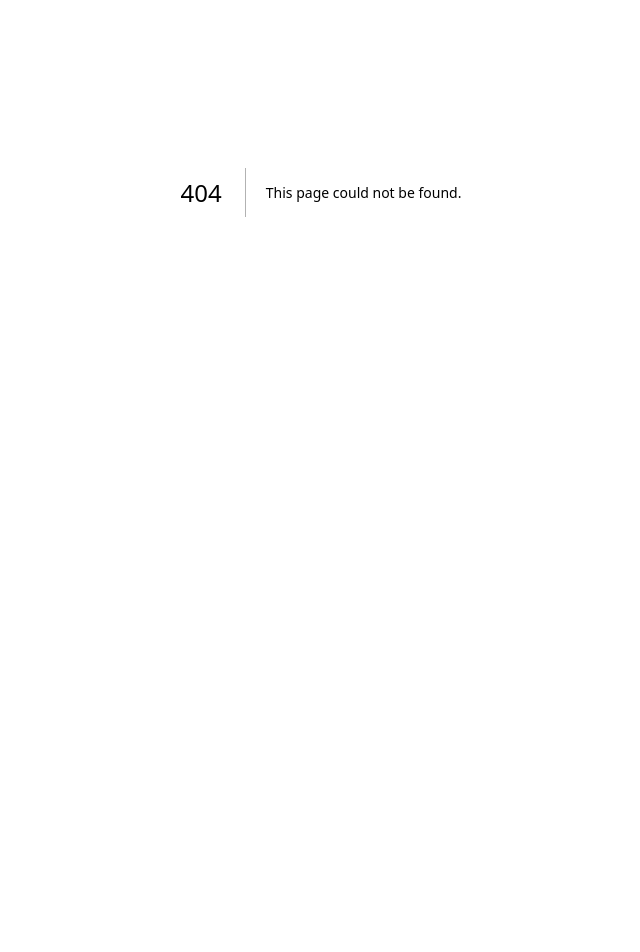
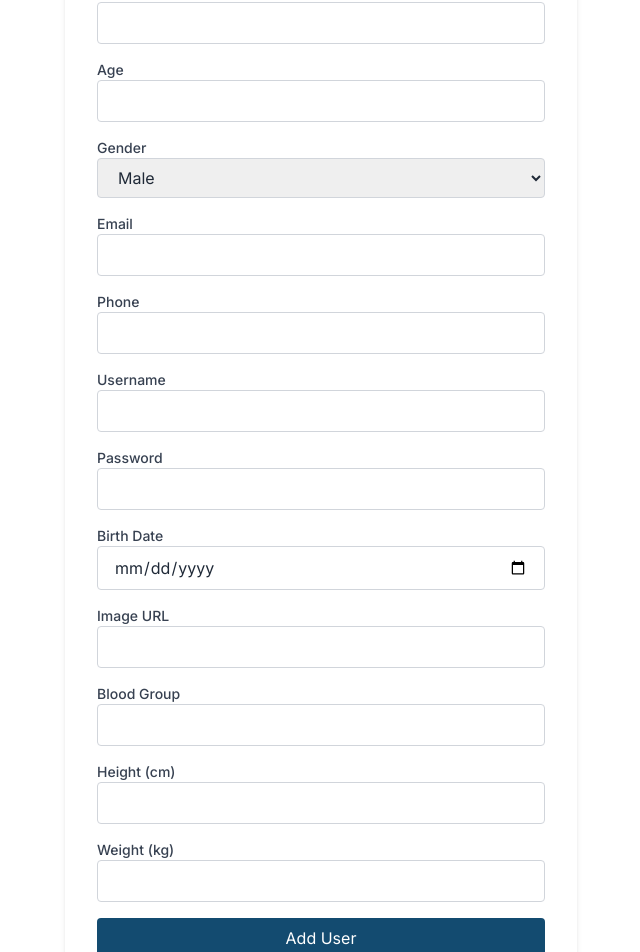
Before and after one commit to tanyaardhia/frontend_ADW, a Next.js app in the folder client/: page /users-add in a window 1280 px wide. Before the commit this address had no page. Shown: the part 208-1160 px from the top of the page, without its empty margins (319-959 px from the left). Before the commit the page ends 800 px from the top, so only its background shows below. Built offline with nearby package versions, Linux system fonts and the light colour scheme.

Commit message:
fix: all file

```diff
--- a/client/package.json
+++ b/client/package.json
@@ -10,11 +10,13 @@
   },
   "dependencies": {
     "@reduxjs/toolkit": "^2.2.7",
+    "@tanstack/react-query": "^5.51.23",
     "axios": "^1.7.3",
     "next": "14.2.5",
     "react": "^18",
     "react-dom": "^18",
     "react-hook-form": "^7.52.2",
+    "react-query": "^3.39.3",
     "react-redux": "^9.1.2",
     "react-toastify": "^10.0.5"
   },
--- a/client/src/app/dashboard/page.js
+++ b/client/src/app/dashboard/page.js
@@ -1,89 +1,156 @@
 "use client";
-import React, { useEffect, useState } from "react";
+
 import axios from "axios";
-import { useRouter } from "next/navigation";
-import Navbar from "@/components/navbar";
+import { useQuery } from "react-query";
+import { useState, useEffect } from "react";
 import TableUserList from "@/components/tableUserList";
 
 export default function Dashboard() {
-  const [users, setUsers] = useState([]);
   const [searchTerm, setSearchTerm] = useState("");
+  const [sortColumn, setSortColumn] = useState();
   const [sorting, setSorting] = useState({
     key: "",
     direction: "asc",
   });
 
-  const router = useRouter();
-  const [loading, setLoading] = useState(true);
-
-  const fetchData = async () => {
-    setLoading(true);
+  const fetchData = async (search, sortColumn, sorting) => {
     try {
-      const responseUsers = await axios.get("https://dummyjson.com/users");
-      setUsers(responseUsers.data.users);
+      const response = await axios.get("https://dummyjson.com/users/search", {
+        params: {
+          q: search,
+          sortBy: sortColumn,
+          sortOrder: sorting,
+        },
+      });
+      return response.data;
     } catch (error) {
-      console.error("Error fetching data:", error);
-    } finally {
-      setLoading(false);
+      console.error(error);
+      throw error;
     }
   };
 
-  const handleSearch = async (term) => {
-    setLoading(true);
-    try {
-      const responseSearch = await axios.get(
-        `https://dummyjson.com/users/search?q=${term}`
+  const { data, error, isLoading, refetch } = useQuery(
+    ["users", searchTerm, sortColumn, sorting],
+    () => fetchData(searchTerm, sortColumn, sorting),
+    {
+      keepPreviousData: true,
+    }
   );
-      setUsers(responseSearch.data.users);
-    } catch (error) {
-      console.error("Error searching data:", error);
-    } finally {
-      setLoading(false);
+
+  useEffect(() => {
+    refetch();
+  }, [searchTerm, sortColumn, sorting, refetch]);
+
+  const handleSort = (column) => {
+    if (sortColumn === column) {
+      setSorting((prev) => (prev.direction === "asc" ? "desc" : "asc"));
+    } else {
+      setSortColumn(column);
+      setSorting({ key: column, direction: "asc" });
     }
   };
 
-  useEffect(() => {
-    if (searchTerm) {
-      handleSearch(searchTerm);
+  const getSortIcon = (key) => {
+    if (sortColumn === key) {
+      if (sorting.direction === "asc") {
+        return (
+          <svg
+            className="w-4 h-4 ms-1"
+            fill="none"
+            viewBox="0 0 24 24"
+            stroke="currentColor"
+          >
+            <path
+              strokeLinecap="round"
+              strokeLinejoin="round"
+              strokeWidth="2"
+              d="m8 15 4 4 4-4m0-6-4-4-4 4"
+            />
+          </svg>
+        );
       } else {
-      fetchData();
+        return (
+          <svg
+            className="w-4 h-4 ms-1"
+            fill="none"
+            viewBox="0 0 24 24"
+            stroke="currentColor"
+          >
+            <path
+              strokeLinecap="round"
+              strokeLinejoin="round"
+              strokeWidth="2"
+              d="m16 15-4 4-4-4m0-6 4-4 4 4"
+            />
+          </svg>
+        );
       }
-  }, [searchTerm]);
-
-  const handleSort = (key) => {
-    let direction = "asc";
-    if (sorting.key === key && sorting.direction === "asc") {
-      direction = "desc";
+    } else {
+      return (
+        <svg
+          className="w-4 h-4 text-gray-600 ms-1"
+          fill="none"
+          viewBox="0 0 24 24"
+          stroke="currentColor"
+        >
+          <path
+            strokeLinecap="round"
+            strokeLinejoin="round"
+            strokeWidth="2"
+            d="m8 15 4 4 4-4m0-6-4-4-4 4"
+          />
+        </svg>
+      );
     }
-    setSorting({ key, direction });
-    setUsers((prevUsers) =>
-      [...prevUsers].sort((a, b) => {
-        if (a[key] < b[key]) return direction === "asc" ? -1 : 1;
-        if (a[key] > b[key]) return direction === "asc" ? 1 : -1;
-        return 0;
-      })
-    );
   };
 
+  if (isLoading)
     return (
-    <div>
-      <Navbar />
-      <div className="container mx-auto px-4 sm:px-6 lg:px-8 py-8 flex flex-col items-center">
-        <div className="flex flex-col md:flex-row justify-between items-center w-full max-w-4xl mb-6">
-          <h2 className="text-2xl font-bold mb-4 md:mb-0">Users List</h2>
-          <div className="relative">
+      <div className="flex items-center justify-center min-h-screen">
+        <span className="loading loading-spinner text-neutral"></span>
+      </div>
+    );
+
+  if (error) return <div>An error occurred: {error.message}</div>;
+
+  return (
+    <div className="relative p-4 m-9">
+      <div className="flex flex-col md:flex-row items-center md:justify-between pb-4 bg-white dark:bg-gray-900">
+        <h1 className="text-xl font-bold mb-4 md:mb-0">Users List</h1>
+        <label htmlFor="table-search" className="sr-only">
+          Search
+        </label>
+        <div className="relative w-full md:w-auto">
+          <div className="absolute inset-y-0 start-0 flex items-center ps-3">
+            <svg
+              className="w-4 h-4 text-gray-500 dark:text-gray-400"
+              aria-hidden="true"
+              xmlns="http://www.w3.org/2000/svg"
+              fill="none"
+              viewBox="0 0 20 20"
+            >
+              <path
+                stroke="currentColor"
+                strokeLinecap="round"
+                strokeLinejoin="round"
+                strokeWidth="2"
+                d="m19 19-4-4m0-7A7 7 0 1 1 1 8a7 7 0 0 1 14 0Z"
+              />
+            </svg>
+          </div>
           <input
             type="text"
-              className="border border-stone-400 rounded py-2 px-4 placeholder:text-sm focus:scale-105 ease-in-out duration-300 pr-10"
-              placeholder="searching users"
+            id="table-search-users"
+            className="block p-2 ps-10 text-sm text-gray-900 border border-gray-300 rounded-lg w-full md:w-80 bg-gray-50 focus:ring-blue-500 focus:border-blue-500 dark:bg-gray-700 dark:border-gray-600 dark:placeholder-gray-400 dark:text-white dark:focus:ring-blue-500 dark:focus:border-blue-500"
+            placeholder="Search for users"
             value={searchTerm}
             onChange={(e) => setSearchTerm(e.target.value)}
           />
           {searchTerm && (
             <button
               type="button"
+              className="absolute inset-y-0 end-0 flex items-center pe-3"
               onClick={() => setSearchTerm("")}
-                className="absolute inset-y-0 right-0 flex items-center pr-3"
             >
               <svg
                 xmlns="http://www.w3.org/2000/svg"
@@ -91,7 +158,7 @@ export default function Dashboard() {
                 viewBox="0 0 24 24"
                 stroke-width="1.5"
                 stroke="currentColor"
-                  className="w-6 h-6 text-gray-500"
+                className="w-5 h-5 text-gray-500 dark:text-gray-400"
               >
                 <path
                   stroke-linecap="round"
@@ -103,19 +170,14 @@ export default function Dashboard() {
           )}
         </div>
       </div>
-        {loading ? (
-          <div className="flex items-center justify-center h-screen">
-            <span className="loading loading-spinner text-neutral"></span>
-          </div>
-        ) : (
+
       <TableUserList
-            users={users}
+        data={data}
+        sortColumn={sortColumn}
+        sorting={sorting.direction}
         handleSort={handleSort}
-            sorting={sorting}
-            router={router}
+        getSortIcon={getSortIcon}
       />
-        )}
-      </div>
     </div>
   );
 }
--- a/client/src/app/layout.js
+++ b/client/src/app/layout.js
@@ -1,23 +1,24 @@
+"use client";
+
 import { Inter } from "next/font/google";
 import "./globals.css";
-import 'react-toastify/dist/ReactToastify.css';
+import "react-toastify/dist/ReactToastify.css";
 import { ToastContainer } from "react-toastify";
+import { QueryClient, QueryClientProvider } from "react-query";
 
 const inter = Inter({ subsets: ["latin"] });
-
-export const metadata = {
-  title: "Create Next App",
-  description: "Generated by create next app",
-};
+const queryClient = new QueryClient();
 
 export default function RootLayout({ children }) {
   return (
     <html lang="en">
       <body className={inter.className}>
-        <div>
-          {children}
-          <ToastContainer />
-        </div>
+        <QueryClientProvider client={queryClient}>
+          <div>
+            {children}
+            <ToastContainer />
+          </div>
+        </QueryClientProvider>
       </body>
     </html>
   );
--- /dev/null
+++ b/client/src/app/metadata.js
@@ -0,0 +1,4 @@
+export const metadata = {
+    title: "Create Next App",
+    description: "Generated by create next app",
+  };
--- /dev/null
+++ b/client/src/app/users-add/page.js
@@ -0,0 +1,193 @@
+"use client";
+import React, { useState } from "react";
+import { useForm } from "react-hook-form";
+import axios from "axios";
+import { useRouter } from "next/navigation";
+import { toast } from "react-toastify";
+import "react-toastify/dist/ReactToastify.css";
+
+export default function UsersAdd() {
+  const { register, handleSubmit, reset } = useForm();
+  const [loading, setLoading] = useState(false);
+  const router = useRouter();
+
+  const onSubmit = async (data) => {
+    setLoading(true);
+    console.log("sebelum dikirm >> ", data);
+
+    try {
+      const response = await axios.post(
+        "https://dummyjson.com/users/add",
+        data
+      );
+      console.log("form api>>", response);
+
+      if (response.status === 201) {
+        const currentUsers = JSON.parse(localStorage.getItem("users")) || [];
+        currentUsers.push(response.data);
+        localStorage.setItem("users", JSON.stringify(currentUsers));
+
+        toast.success("user added successfully!");
+        router.push("/dashboard");
+        reset();
+      }
+    } catch (error) {
+      console.error("Error adding user:", error);
+      toast.error("Failed to add user. Please try again.");
+    } finally {
+      setLoading(false);
+    }
+  };
+
+  return (
+    <div className="container mx-auto px-4 sm:px-6 lg:px-8 py-8">
+      <h2 className="text-2xl font-bold mb-4 text-center">Add New User</h2>
+      <div className="max-w-lg mx-auto bg-white p-8 rounded-lg shadow-md">
+        <form onSubmit={handleSubmit(onSubmit)} className="space-y-4">
+          {/* Form */}
+          <div>
+            <label className="block text-sm font-medium text-gray-700">
+              First Name
+            </label>
+            <input
+              type="text"
+              {...register("firstName", { required: "First name is required" })}
+              className="border border-gray-300 rounded py-2 px-4 w-full"
+            />
+          </div>
+          <div>
+            <label className="block text-sm font-medium text-gray-700">
+              Last Name
+            </label>
+            <input
+              type="text"
+              {...register("lastName", { required: "Last name is required" })}
+              className="border border-gray-300 rounded py-2 px-4 w-full"
+            />
+          </div>
+          <div>
+            <label className="block text-sm font-medium text-gray-700">
+              Age
+            </label>
+            <input
+              type="number"
+              {...register("age")}
+              className="border border-gray-300 rounded py-2 px-4 w-full"
+            />
+          </div>
+          <div>
+            <label className="block text-sm font-medium text-gray-700">
+              Gender
+            </label>
+            <select
+              {...register("gender")}
+              className="border border-gray-300 rounded py-2 px-4 w-full"
+            >
+              <option value="male">Male</option>
+              <option value="female">Female</option>
+            </select>
+          </div>
+          <div>
+            <label className="block text-sm font-medium text-gray-700">
+              Email
+            </label>
+            <input
+              type="email"
+              {...register("email", { required: "Email is required" })}
+              className="border border-gray-300 rounded py-2 px-4 w-full"
+            />
+          </div>
+          <div>
+            <label className="block text-sm font-medium text-gray-700">
+              Phone
+            </label>
+            <input
+              type="text"
+              {...register("phone")}
+              className="border border-gray-300 rounded py-2 px-4 w-full"
+            />
+          </div>
+          <div>
+            <label className="block text-sm font-medium text-gray-700">
+              Username
+            </label>
+            <input
+              type="text"
+              {...register("username", { required: "Username is required" })}
+              className="border border-gray-300 rounded py-2 px-4 w-full"
+            />
+          </div>
+          <div>
+            <label className="block text-sm font-medium text-gray-700">
+              Password
+            </label>
+            <input
+              type="password"
+              {...register("password", { required: "Password is required" })}
+              className="border border-gray-300 rounded py-2 px-4 w-full"
+            />
+          </div>
+          <div>
+            <label className="block text-sm font-medium text-gray-700">
+              Birth Date
+            </label>
+            <input
+              type="date"
+              {...register("birthDate")}
+              className="border border-gray-300 rounded py-2 px-4 w-full"
+            />
+          </div>
+          <div>
+            <label className="block text-sm font-medium text-gray-700">
+              Image URL
+            </label>
+            <input
+              type="text"
+              {...register("image")}
+              className="border border-gray-300 rounded py-2 px-4 w-full"
+            />
+          </div>
+          <div>
+            <label className="block text-sm font-medium text-gray-700">
+              Blood Group
+            </label>
+            <input
+              type="text"
+              {...register("bloodGroup")}
+              className="border border-gray-300 rounded py-2 px-4 w-full"
+            />
+          </div>
+          <div>
+            <label className="block text-sm font-medium text-gray-700">
+              Height (cm)
+            </label>
+            <input
+              type="number"
+              step="0.01"
+              {...register("height")}
+              className="border border-gray-300 rounded py-2 px-4 w-full"
+            />
+          </div>
+          <div>
+            <label className="block text-sm font-medium text-gray-700">
+              Weight (kg)
+            </label>
+            <input
+              type="number"
+              step="0.01"
+              {...register("weight")}
+              className="border border-gray-300 rounded py-2 px-4 w-full"
+            />
+          </div>
+          <button
+            type="submit"
+            className="bg-[#134B70] text-white py-2 px-4 rounded hover:bg-[#508C9B] focus:outline-none w-full"
+            disabled={loading}
+          >
+            {loading ? "Adding..." : "Add User"}
+          </button>
+        </form>
+      </div>
+    </div>
+  );
+}
--- a/client/src/components/tableUserList.js
+++ b/client/src/components/tableUserList.js
@@ -1,124 +1,90 @@
 import React from "react";
+import { useRouter } from "next/navigation";
 
-export default function TableUserList({ users, handleSort, sorting, router }) {
-  const getSortIcon = (key) => {
-    if (sorting.key === key) {
-      if (sorting.direction === "asc") {
-        return (
-          <svg
-            className="w-4 h-4 ms-1"
-            fill="none"
-            viewBox="0 0 24 24"
-            stroke="currentColor"
-          >
-            <path
-              strokeLinecap="round"
-              strokeLinejoin="round"
-              strokeWidth="2"
-              d="m8 15 4 4 4-4m0-6-4-4-4 4"
-            />
-          </svg>
-        );
-      } else {
-        return (
-          <svg
-            className="w-4 h-4 ms-1"
-            fill="none"
-            viewBox="0 0 24 24"
-            stroke="currentColor"
-          >
-            <path
-              strokeLinecap="round"
-              strokeLinejoin="round"
-              strokeWidth="2"
-              d="m16 15-4 4-4-4m8-6-4-4-4 4"
-            />
-          </svg>
-        );
-      }
-    } else {
-      return (
-        <svg
-          className="w-4 h-4 ms-1 text-gray-600"
-          fill="none"
-          viewBox="0 0 24 24"
-          stroke="currentColor"
-        >
-          <path
-            strokeLinecap="round"
-            strokeLinejoin="round"
-            strokeWidth="2"
-            d="m8 15 4 4 4-4m0-6-4-4-4 4"
-          />
-        </svg>
-      );
-    }
+const TableUserList = ({
+  data,
+  sortColumn,
+  sortDirection,
+  handleSort,
+  getSortIcon,
+}) => {
+  const router = useRouter();
+
+  const handleViewClick = (userId) => {
+    router.push(`/users/${userId}`);
   };
 
   return (
-    <div className="overflow-x-auto w-full max-w-4xl">
-      <table className="min-w-full bg-white border border-gray-300 rounded-xl">
-        <thead>
-          <tr className="bg-[#a6bacd] text-black text-sm leading-normal">
+    <div className="overflow-x-auto">
+    <table
+      id="sorting-table"
+      className="min-w-full text-sm text-left rtl:text-right text-gray-500 dark:text-gray-400"
+    >
+      <thead className="text-xs text-black uppercase bg-[#a6bacd]">
+        <tr>
           <th
-              className="py-3 px-6 text-left cursor-pointer"
+            className="px-6 py-3 cursor-pointer text-center"
             onClick={() => handleSort("username")}
           >
-              <span className="flex items-center">
+            <span className="flex items-center justify-center">
               Username
               {getSortIcon("username")}
             </span>
           </th>
           <th
-              className="py-3 px-6 text-left cursor-pointer"
-              onClick={() => handleSort("password")}
+            className="px-6 py-3 cursor-pointer text-center"
+            onClick={() => handleSort("email")}
           >
-              <span className="flex items-center">
-                Password
-                {getSortIcon("password")}
+            <span className="flex items-center justify-center">
+              Email
+              {getSortIcon("email")}
             </span>
           </th>
           <th
-              className="py-3 px-6 text-left cursor-pointer"
+            className="px-6 py-3 cursor-pointer text-center"
             onClick={() => handleSort("age")}
           >
-              <span className="flex items-center">
-                Usia
+            <span className="flex items-center justify-center">
+              Age
               {getSortIcon("age")}
             </span>
           </th>
           <th
-              className="py-3 px-6 text-left cursor-pointer"
-              onClick={() => handleSort("firstName")}
+            className="px-6 py-3 cursor-pointer text-center"
+            onClick={() => handleSort("name")}
           >
-              <span className="flex items-center">
+            <span className="flex items-center justify-center">
               Name
-                {getSortIcon("firstName")}
+              {getSortIcon("name")}
             </span>
           </th>
-            <th className="py-3 px-6 text-center">Action</th>
+          <th className="px-6 py-3 text-center">
+            <span className="flex items-center justify-center">
+              Action
+            </span>
+          </th>
         </tr>
       </thead>
-        <tbody className="text-gray-600 text-sm font-light">
-          {users.map((user) => (
+      <tbody>
+        {data?.users.map((user) => (
           <tr
             key={user.id}
-              className="border-b border-gray-200 hover:bg-gray-100"
+            className="bg-white border-b dark:bg-gray-800 dark:border-gray-700 hover:bg-gray-50 dark:hover:bg-gray-600"
           >
-              <td className="font-medium text-gray-900 whitespace-nowrap dark:text-white py-3 px-6 text-left">
+            <td className="px-6 py-4 text-center font-medium text-gray-900 whitespace-nowrap dark:text-white">
               {user.username}
             </td>
-              <td className="py-3 px-6 text-left">{user.password}</td>
-              <td className="py-3 px-6 text-left">{user.age}</td>
-              <td className="py-3 px-6 text-left">
+            <td className="px-6 py-4 text-center">{user.email}</td>
+            <td className="px-6 py-4 text-center">{user.age}</td>
+            <td className="px-6 py-4 text-center">
               {user.firstName} {user.lastName}
             </td>
-              <td className="py-3 px-6 text-center">
+            <td className="px-6 py-4 text-center">
               <button
-                  className="bg-[#134B70] text-white py-2 px-4 rounded hover:bg-[#508C9B]"
-                  onClick={() => router.push(`/users/${user.id}`)}
+                className="text-blue-500 hover:text-blue-700"
+                onClick={() => handleViewClick(user.id)}
               >
-                  See
+                View
               </button>
             </td>
           </tr>
@@ -127,4 +93,6 @@ export default function TableUserList({ users, handleSort, sorting, router }) {
     </table>
   </div>
   );
-}
+};
+
+export default TableUserList;
```
Also changed, not shown: 1 other file (tests, documents, lock files or other folders). Lines whose indentation alone changed are shown as unchanged.
